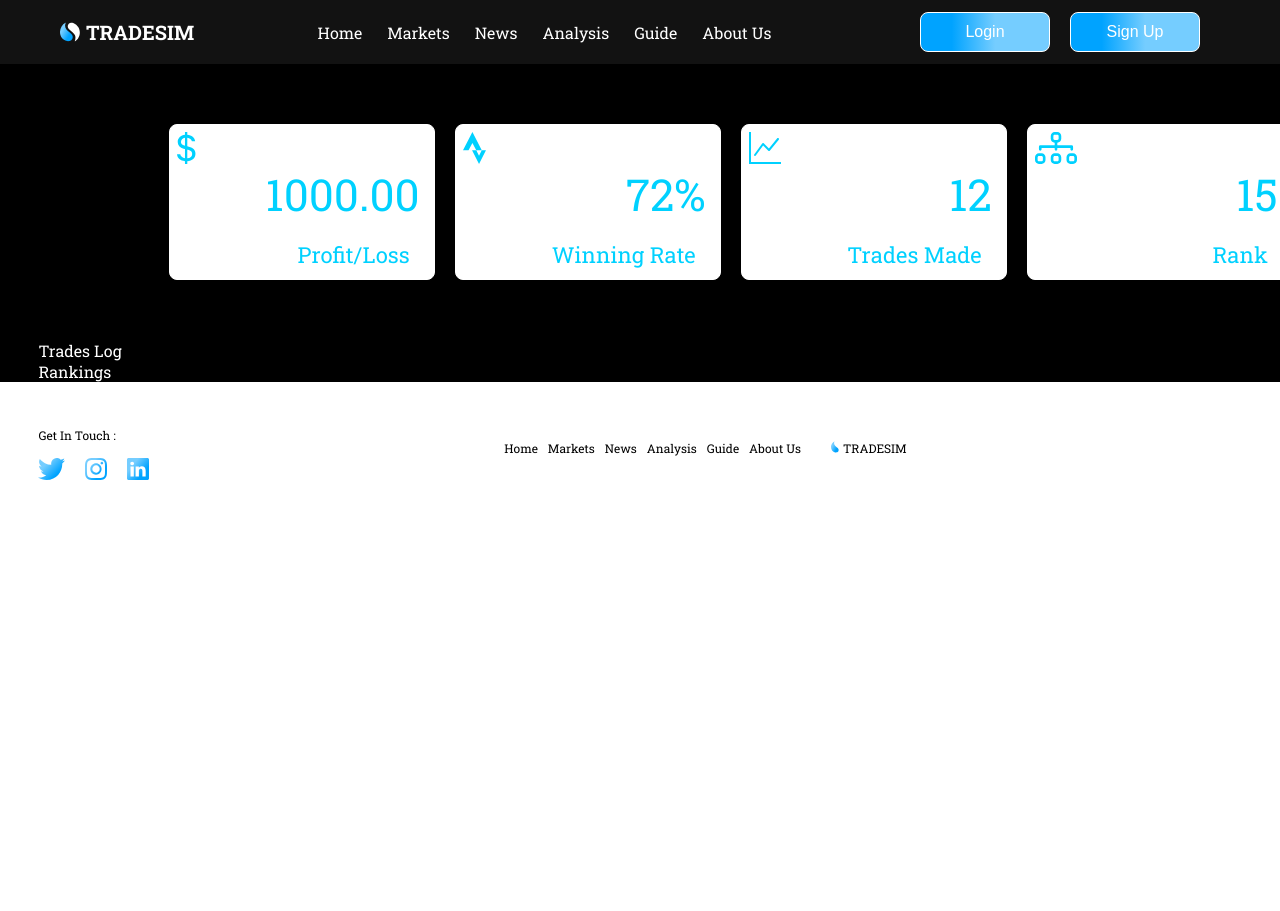
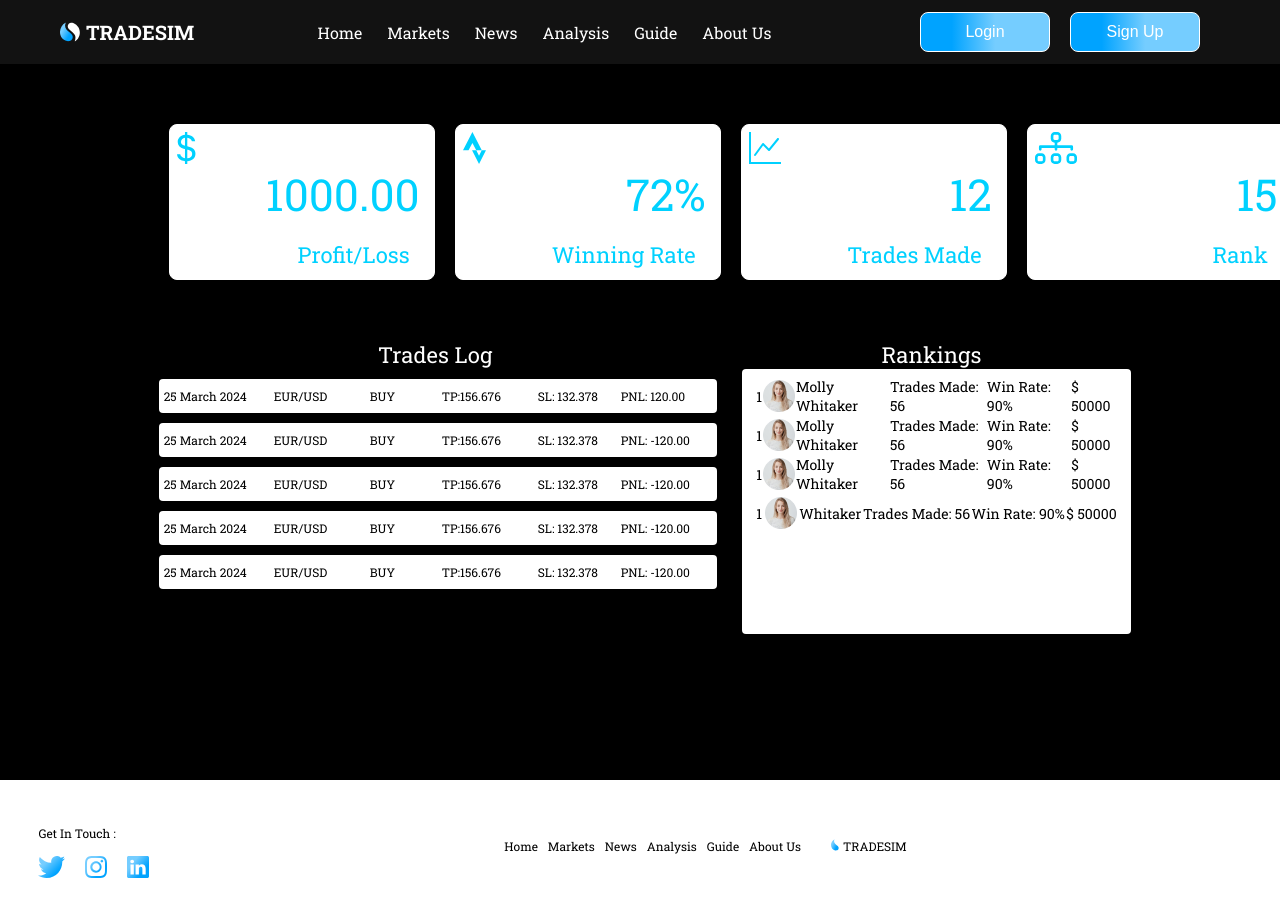
Before and after one commit to calebmutisya/TradeSim, a React (Create React App) app in the folder client/: page /analysis in a window 1280 px wide. Before the commit the page ends 800 px from the top, so only its background shows below. Built offline with nearby package versions, Linux system fonts and the light colour scheme.

Commit message:
Trade Log and Rankings partially done

```diff
--- a/client/src/css/Analysis.css
+++ b/client/src/css/Analysis.css
@@ -2,6 +2,7 @@
     padding-left: 3vw;
     padding-right: 3vw;
 }
+
 .cardcont{
     width: 80%;
     display: flex;
@@ -19,6 +20,13 @@
     border-radius: 8px;
     margin: 10px;
     background-color: rgba(255, 255, 255, 1);
+}
+.analysislog{
+    display: flex;
+    width: 80%;
+    margin: auto;
+    justify-content: space-around;
+    margin-bottom: 130px;
 }
 .dollar{
     position: absolute;
@@ -40,3 +48,65 @@
     font-size: 22px;
     color: #00D1FF;
 }
+.pasttrades{
+    width: 553px;
+}
+.contname{
+    font-size: 22px;
+    text-align: center;
+}
+.logdetails{
+    width: 100%;
+    height: 34px;
+    display: flex;
+    align-items: center;
+    padding-left: 5px;
+    background-color: white;
+    color: black;
+    border-radius: 4px;
+    font-size: 12px;
+    margin-top: 10px;
+    margin-bottom: 10px;
+}
+.date{
+    width: 110px;
+}
+.pastpair{
+    width: 96px;
+}
+.pastposition{
+    width: 72px;
+}
+.takeprofit{
+    width: 96px;
+}
+.stoploss{
+    width: 83px;
+}
+.profit{
+    width: 96px;
+}
+.rankcont{
+    width: 552px;
+    height: 310px;
+    margin-left: 30px;
+}
+.ranksec{
+    width: 100%;
+    height: 255px;
+    padding: 5px;
+    background-color: white;
+    color: black;
+    border-radius: 4px;
+}
+.rankdet{
+    display: flex;
+    height: 34px;
+    width: 95%;
+    margin: auto;
+    font-size: 14px;
+    justify-content: space-between;
+    align-items: center;
+    margin-top: 5px;
+    margin-bottom: 5px;
+}
--- a/client/src/pages/Analysis.js
+++ b/client/src/pages/Analysis.js
@@ -4,6 +4,7 @@ import dollar from '../assets/dollar.svg'
 import rate from '../assets/rate.svg'
 import graph from '../assets/graph.svg'
 import rank from '../assets/rank.svg'
+import profimg from '../assets/profimg.png'
 
 export default function Analysis() {
   return (
@@ -30,9 +31,87 @@ export default function Analysis() {
           <div className='cardname'>Rank</div>
         </div>
       </div>
-      <div>
-        <div>Trades Log</div>
-        <div>Rankings</div>
+      <div className='analysislog'>
+        <div className='pasttrades'>
+          <div className='contname'>Trades Log</div>
+          <div className='logdetails'>
+            <div className='date'>25 March 2024</div>
+            <div className='pastpair'>EUR/USD</div>
+            <div className='pastposition'>BUY</div>
+            <div className='takeprofit'>TP:156.676</div>
+            <div className='stoploss'>SL: 132.378</div>
+            <div className='profit'>PNL: 120.00</div>
+          </div>
+          <div className='logdetails'>
+            <div className='date'>25 March 2024</div>
+            <div className='pastpair'>EUR/USD</div>
+            <div className='pastposition'>BUY</div>
+            <div className='takeprofit'>TP:156.676</div>
+            <div className='stoploss'>SL: 132.378</div>
+            <div className='profit'>PNL: -120.00</div>
+          </div>
+          <div className='logdetails'>
+            <div className='date'>25 March 2024</div>
+            <div className='pastpair'>EUR/USD</div>
+            <div className='pastposition'>BUY</div>
+            <div className='takeprofit'>TP:156.676</div>
+            <div className='stoploss'>SL: 132.378</div>
+            <div className='profit'>PNL: -120.00</div>
+          </div>
+          <div className='logdetails'>
+            <div className='date'>25 March 2024</div>
+            <div className='pastpair'>EUR/USD</div>
+            <div className='pastposition'>BUY</div>
+            <div className='takeprofit'>TP:156.676</div>
+            <div className='stoploss'>SL: 132.378</div>
+            <div className='profit'>PNL: -120.00</div>
+          </div>
+          <div className='logdetails'>
+            <div className='date'>25 March 2024</div>
+            <div className='pastpair'>EUR/USD</div>
+            <div className='pastposition'>BUY</div>
+            <div className='takeprofit'>TP:156.676</div>
+            <div className='stoploss'>SL: 132.378</div>
+            <div className='profit'>PNL: -120.00</div>
+          </div>
+        </div>
+        <div className='rankcont'>
+          <div className='contname'>Rankings</div>
+          <div className='ranksec'>
+            <div className='rankdet'>
+              <div className='rankno'>1</div>
+              <img src={profimg}/>
+              <div className='name'>Molly Whitaker</div>
+              <div className='tradesnums'>Trades Made: 56</div>
+              <div className='winrate'>Win Rate: 90%</div>
+              <div className='capital'>$ 50000</div>
+            </div>
+            <div className='rankdet'>
+              <div className='rankno'>1</div>
+              <img src={profimg}/>
+              <div className='name'>Molly Whitaker</div>
+              <div className='tradesnums'>Trades Made: 56</div>
+              <div className='winrate'>Win Rate: 90%</div>
+              <div className='capital'>$ 50000</div>
+            </div>
+            <div className='rankdet'>
+              <div className='rankno'>1</div>
+              <img src={profimg}/>
+              <div className='name'>Molly Whitaker</div>
+              <div className='tradesnums'>Trades Made: 56</div>
+              <div className='winrate'>Win Rate: 90%</div>
+              <div className='capital'>$ 50000</div>
+            </div>
+            <div className='rankdet'>
+              <div className='rankno'>1</div>
+              <img src={profimg}/>
+              <div className='name'>Whitaker</div>
+              <div className='tradesnums'>Trades Made: 56</div>
+              <div className='winrate'>Win Rate: 90%</div>
+              <div className='capital'>$ 50000</div>
+            </div>
+          </div>
+        </div>
       </div>
     </div>
   )
```
Also changed, not shown: client/src/assets/profimg.png (added).
